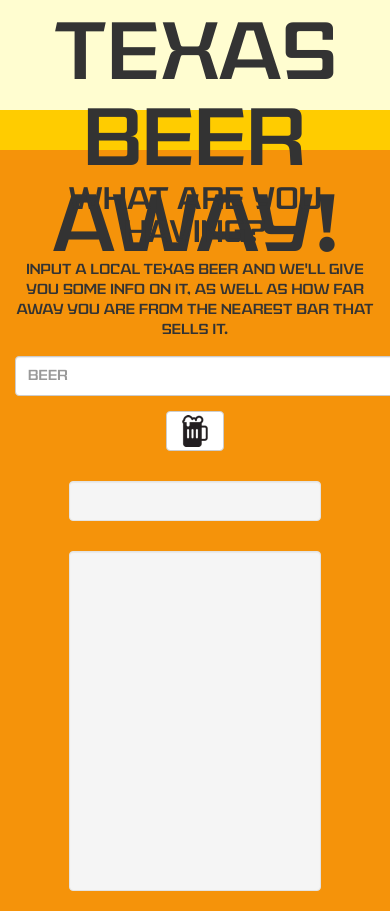
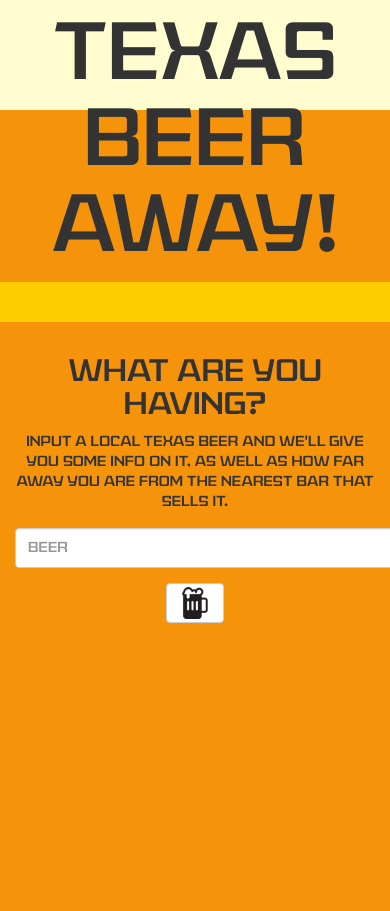
Before and after one commit to wkernan/beerapp, a PHP site: page / in a window 390 px wide; the page is wider, and only the part inside the window is pictured. After the commit the page ends 623 px from the top of that part, so only its background shows below. Run offline with PHP 8.4, Linux system fonts and the light colour scheme; some libraries are stand-ins or nearby versions; some web fonts are replaced.

Commit message:
almost done with html and app.js

```diff
--- a/assets/css/style.css
+++ b/assets/css/style.css
@@ -93,6 +93,7 @@ table img {
 .container-fluid{
 	height: 40px;
 	background-color: #ffcc00;
+	margin-top: -2px;
 }
 
 .glyphicon-search {
@@ -110,3 +111,9 @@ table img {
 		width: 462px;
 	}
 }
+
+@media screen and (max-width: 750px) {
+	#map {
+		width: 463px;
+	}
+}
--- a/assets/javascript/app.js
+++ b/assets/javascript/app.js
@@ -14,7 +14,7 @@ var bars = [
 		name: 'The Goodnight',
 		lon: -97.734407,
 		lat: 30.358183,
-		beers: ["lonestar", "real ale firemans 4", "shiner blonde", "austin beerworks pearl snap", "shiner bock", "hops and grain alt-eration", "austin beerworks peacemaker extra pale", "hops and grain pale dog ale", "real ale lost gold", "austin beerworks fire eagle", "adelbert's dancin' monks", "adelbert's philosophizer", "real ale devils backbone"],
+		beers: ["thirsty planet thirsty goat amber", "lonestar", "real ale firemans 4", "shiner blonde", "austin beerworks pearl snap", "shiner bock", "hops and grain alt-eration", "austin beerworks peacemaker extra pale", "hops and grain pale dog ale", "real ale lost gold", "austin beerworks fire eagle", "adelbert's dancin' monks", "adelbert's philosophizer", "real ale devils backbone"],
 		url: 'http://thegoodnightaustin.com/'
 	},
 	{
@@ -89,6 +89,8 @@ var bars = [
 	}
 ]
 
+$('.well').addClass("hide");
+
 //Where the array of beers is stored for the autocomplete
 new Awesomplete(input, {
 	autoFirst: true,
@@ -121,28 +123,25 @@ $('#beerSubmit').on('click', function() {
 			}
 		})
 	})
-	console.log(barArr);
 	//get user location
 	if(navigator.geolocation) {
 		navigator.geolocation.getCurrentPosition(function(position) {
 			pos = {
 				lat: position.coords.latitude,
-				//lat: 30.2397576,
-				//lng: -97.7554287
 				lng: position.coords.longitude
 			};
 			initMap();
 			displayBeerStats();
 		});
 	}
+	$('.well').removeClass('hide');
 	$("#loading-gif").removeClass('hide').css('display', 'block !important');
 	$('#info').addClass('hide');
 	$('.form-inline').css('margin-top', '35px');
 	$('#beerInput').val("");
-	$('#newRow').empty();
+	$('#beerList > tbody').empty();
 	//create table heading
-	$('#newRow').append("<tr><th>Name</th><th>Label</th><th>ABV</th><th>Description</th><th>Style</th><th>Brewery</th><th>Location</th></tr>");
-	//displayBeerStats();
+	//$('#beerList > tbody').append("<tr><th>Name</th><th>Label</th><th>ABV</th><th>Description</th><th>Style</th><th>Brewery</th><th>Location</th></tr>");
 	return false;
 });
 
@@ -158,8 +157,8 @@ function displayBeerStats() {
 		$( "#loading-gif" ).addClass('hide');
 		var beerData = data.response.beers.items;
 		beerData.forEach(function(b) {
-			$('#newRow').append("<tr><td>" + b.beer.beer_name + "</td><td><img src='" + b.beer.beer_label +"'></td><td>" + b.beer.beer_abv + "%</td><td>" + b.beer.beer_description + "</td><td>" + b.beer.beer_style + "</td><td><a href='" + b.brewery.contact.url + "' target='_blank'>" + b.brewery.brewery_name + "</a></td><td><a href='" + barUrl + "' target='_blank'>" + barName + "</a> distance: " + distance + " mi</td></tr>");
-			$('#newRow').removeClass('hide');
+			$('#beerList > tbody').append("<tr><td>" + b.beer.beer_name + "</td><td><img src='" + b.beer.beer_label +"'></td><td>" + b.beer.beer_abv + "%</td><td>" + b.beer.beer_description + "</td><td>" + b.beer.beer_style + "</td><td><a href='" + b.brewery.contact.url + "' target='_blank'>" + b.brewery.brewery_name + "</a></td><td><a href='" + barUrl + "' target='_blank'>" + barName + "</a> distance: " + distance + " mi</td></tr>");
+			$('#beerList').removeClass('hide');
 		});
 	});
 }
@@ -195,9 +194,7 @@ function initMap() {
 
   var service = new google.maps.DistanceMatrixService;
   //get distance of each bar that sells beer user entered
-  barArr.forEach(function(bar) {
-  	console.log(bar.lat);
-  	console.log(bar.lon);
+  barArr.forEach(function(bar, index) {
   	service.getDistanceMatrix({
   		origins: [pos],
   		destinations: [{lat:bar.lat, lng:bar.lon}],
@@ -209,9 +206,6 @@ function initMap() {
   		if(status !== google.maps.DistanceMatrixStatus.OK) {
   			alert('Error was: ' + status);
   		} else {
-  			console.log(response);
-  			console.log(bar.name + ' is ' + parseInt(response.rows[0].elements[0].distance.text));
-  			console.log(distance);
   			var num = parseInt(response.rows[0].elements[0].distance.text)
   			//if statement to grab the closest bar from the user and then use those stats to get the directions
   			if(num < distance) {
@@ -220,8 +214,6 @@ function initMap() {
   				barUrl = bar.url;
   				barLat = bar.lat;
   				barLng = bar.lon;
-				  console.log(barLat);
-  				console.log(barLng);
   				//show directions on map to closest bar
 				  var request = {
 				    origin: pos,
@@ -238,6 +230,7 @@ function initMap() {
   				var originList = response.originAddresses;
   				var destinationList = response.destinationAddresses;
   				$('#output').html(originList[0] + " to <a href='" + bar.url + "' target='_blank'>" + bar.name + "</a>: " + response.rows[0].elements[0].distance.text + " in " + response.rows[0].elements[0].duration.text);
+
   			}
   		}
   	})
--- a/index.html
+++ b/index.html
@@ -12,12 +12,15 @@
 	</head>
 	<body>
 		<div class="container-top">
-            <div class="col-12-sm text-center">
+			<div class="row">
+				<div class="col-12-md text-center">
 					<h1 id="title">Texas Beer Away!</h1>
 				</div>
 			</div>
 			<div class="container-fluid">
-     		<div class="col-12-sm">
+				<div class="row">
+					<div class="col-12-md">
+					</div>
 				</div>
 			</div>
 			<div class="container text-center">
@@ -34,7 +37,8 @@
 					</button>
 					<!-- loading gif here  src: http://preloaders.net/en/circular/2 -->
 				</form>
-		<table class="table table-hover hide" id="newRow">
+				<table class="table table-hover hide" id="beerList">
+					<thead>
 						<tr>
 							<th>Name</th>
 							<th>Label</th>
@@ -44,6 +48,8 @@
 							<th>Brewery</th>
 							<th>Location</th>
 						</tr>
+					</thead>
+					<tbody></tbody>
 				</table>
 			<div id="loading-gif" class="hide">
 				<img src="assets/images/beer_pour.gif" alt="Loading..."/>
@@ -58,6 +64,7 @@
 				</div>
 			</div>
 		</div>
+	</div>
 		<script src="assets/javascript/awesomplete.min.js"></script>
 		<script src="https://cdn.firebase.com/js/client/2.4.1/firebase.js"></script>
 		<script src="https://ajax.googleapis.com/ajax/libs/jquery/2.2.4/jquery.min.js"></script>
```
Lines whose indentation alone changed are shown as unchanged.
